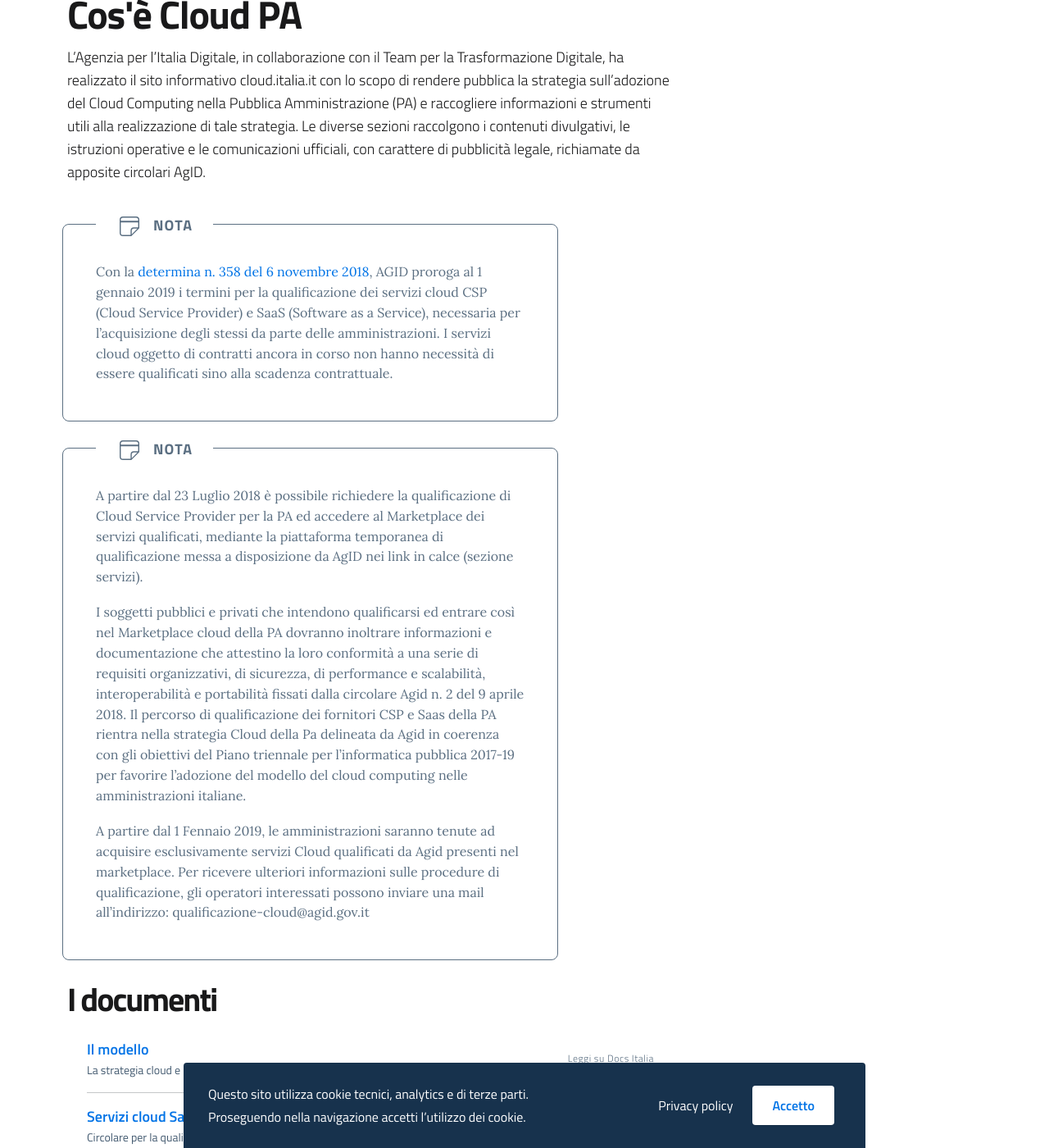
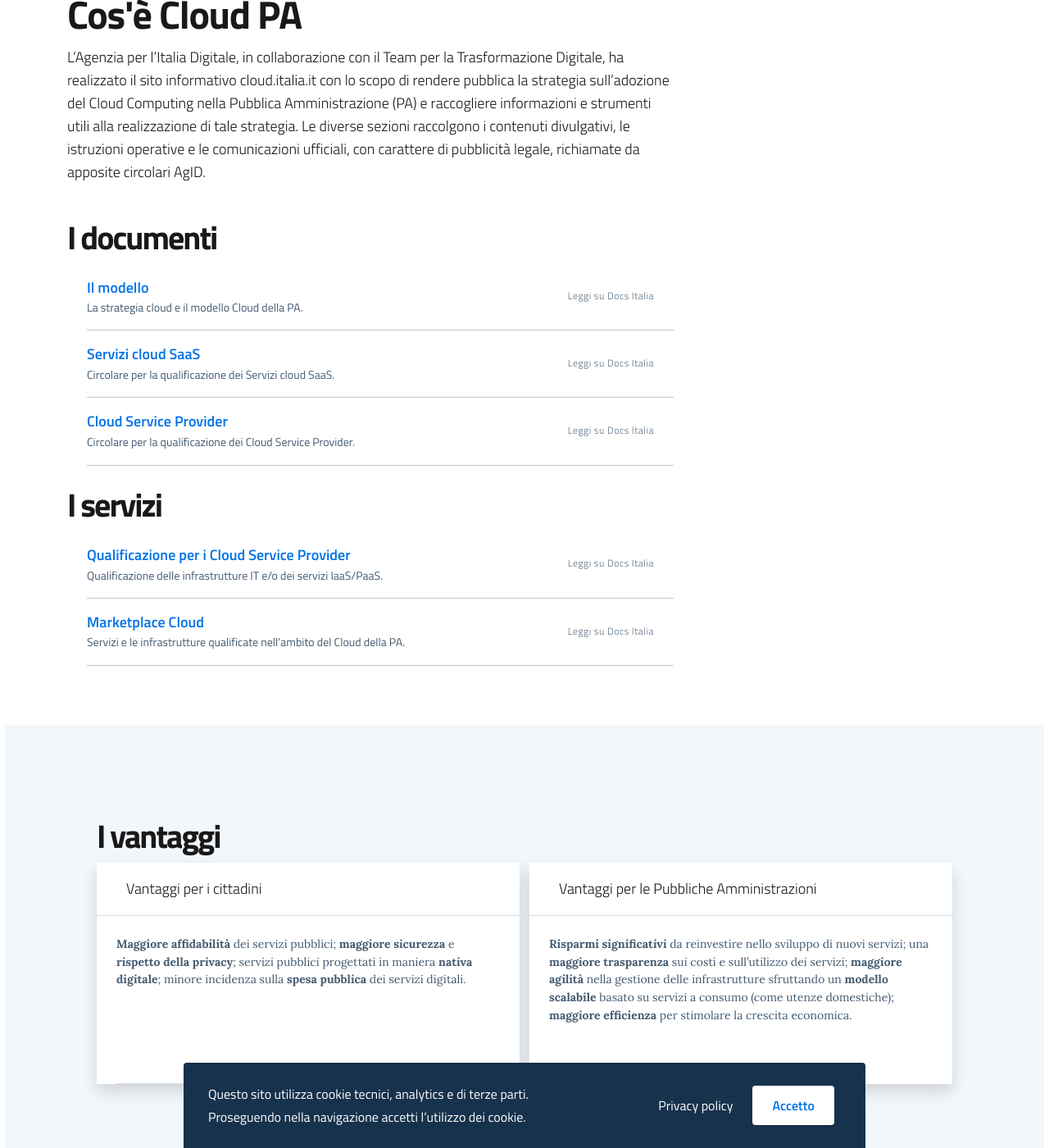
Before and after one commit to italia/cloud.italia.it, a Jekyll site: the page built from index.md, in a window 1280 px wide and 1400 px high, scrolled down 1071 px. Shown: the whole window at 82% size. Built offline with Jekyll 4.4.1, drawn with Linux system fonts in a browser that asks for light colours.

Commit message:
rimossi avvisi

```diff
--- a/_includes/home/home-sections.html
+++ b/_includes/home/home-sections.html
@@ -18,46 +18,6 @@
                         </div>
                     </div>
                 </article>
-                <div class="callout info">
-                    <div class="callout-title">
-                        <svg class="icon icon-primary">
-                            <use xlink:href="{{ site.baseurl }}/assets/bootstrap-italia/dist/svg/sprite.svg#it-note"></use>
-                        </svg>
-                        Nota
-                    </div>
-                    <p>Con la <a
-                            href="https://www.agid.gov.it/it/agenzia/stampa-e-comunicazione/notizie/2018/11/13/piano-triennale-dal-1deggennaio-2019-amministrazioni-possono-acquisire-solo-servizi">determina
-                        n. 358 del 6 novembre 2018</a>, AGID proroga al 1 gennaio 2019 i termini per la qualificazione
-                        dei servizi cloud CSP (Cloud Service Provider) e SaaS (Software as a Service), necessaria per
-                        l’acquisizione degli stessi da parte delle amministrazioni. I servizi cloud oggetto di contratti
-                        ancora in corso non hanno necessità di essere qualificati sino alla scadenza contrattuale.</p>
-                </div>
-
-
-                <div class="callout info">
-                    <div class="callout-title">
-                        <svg class="icon icon-primary">
-                            <use xlink:href="{{ site.baseurl }}/assets/bootstrap-italia/dist/svg/sprite.svg#it-note"></use>
-                        </svg>
-                        Nota
-                    </div>
-                    <p> A partire dal 23 Luglio 2018 è possibile richiedere la qualificazione di Cloud Service
-                        Provider per la PA ed accedere al Marketplace dei servizi qualificati, mediante la piattaforma
-                        temporanea di qualificazione messa a disposizione da AgID nei link in calce (sezione
-                        servizi).</p>
-                    <p>I soggetti pubblici e privati che intendono qualificarsi ed entrare così nel Marketplace cloud
-                        della PA dovranno inoltrare informazioni e documentazione che attestino la loro conformità a una
-                        serie di requisiti organizzativi, di sicurezza, di performance e scalabilità, interoperabilità e
-                        portabilità fissati dalla circolare Agid n. 2 del 9 aprile 2018. Il percorso di qualificazione
-                        dei fornitori CSP e Saas della PA rientra nella strategia Cloud della Pa delineata da Agid in
-                        coerenza con gli obiettivi del Piano triennale per l’informatica pubblica 2017-19 per favorire
-                        l’adozione del modello del cloud computing nelle amministrazioni italiane.</p>
-                    <p>A partire dal 1 Fennaio 2019, le amministrazioni saranno tenute ad acquisire esclusivamente
-                        servizi Cloud qualificati da Agid presenti nel marketplace. Per ricevere ulteriori informazioni
-                        sulle procedure di qualificazione, gli operatori interessati possono inviare una mail
-                        all’indirizzo: qualificazione-cloud@agid.gov.it</p>
-                </div>
-
                 <article class="container my-4">
                     <div class="row">
                         <div class="col-12 col-lg-8">
```
